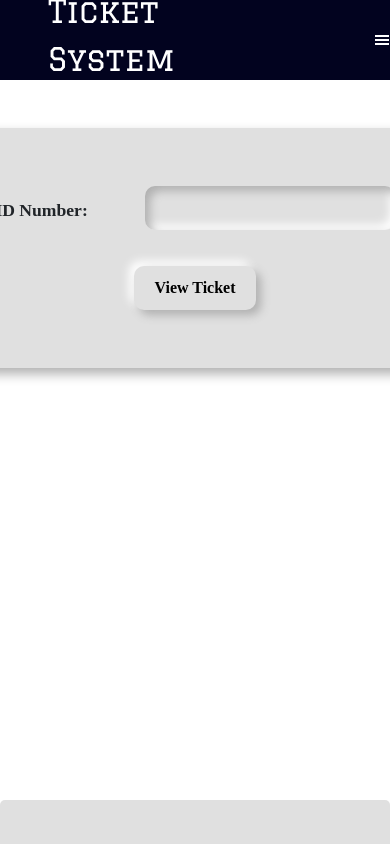
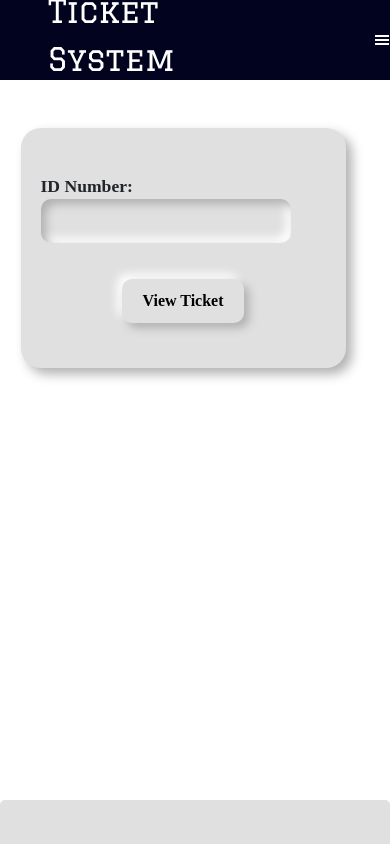
Before and after one commit to roysoumendu765/iitbhu_codefest_2024_haxplore, a React (Create React App) app: page /viewTicket in a window 390 px wide. Shown: the top 844 px of the page. Built offline with nearby package versions, Linux system fonts and the light colour scheme; a web font is replaced by a local one.

Commit message:
made responsive ticket buy form

```diff
--- a/src/components/Enquiryform.js
+++ b/src/components/Enquiryform.js
@@ -58,8 +58,8 @@ const Enquiryform = () => {
     }
 
     return (
-        <div className=' enguiry-container  mb-2 d-flex justify-content-center'>
-            <div className='form-container w-50 mt-2 p-5 neumorphic-input rounded-2'>
+        <div className='row enguiry-container  mb-2 d-flex justify-content-center'>
+            <div className='col-11 col-md-6 col-lg-5 mx-auto form-container  mt-2 p-5 neumorphic-input rounded-2'>
                 <h2 className='text-center'>Contact Us...</h2>
                 <form>
                     <div className="form-group">
--- a/src/components/FormSection.css
+++ b/src/components/FormSection.css
@@ -224,6 +224,13 @@
   background: #e0e0e0 !important;
 }
 
-.form-section > .row{
-  height: 50px;
+.form-section > .row {
+  height: 100px; /* Set default height */
 }
+
+/* Media query for large screens */
+@media screen and (min-width: 768px) {
+  .form-section > .row {
+    height: 50px; /* Set height for large screens */
+  }
+}
--- a/src/components/ViewTicketPage.css
+++ b/src/components/ViewTicketPage.css
@@ -15,7 +15,6 @@
 }
 .containerV {
     height: 15rem;
-    width: 40rem;
     /* border: 1px solid red; */
     display: flex;
     gap: 1rem;
--- a/src/components/ViewTicketPage.js
+++ b/src/components/ViewTicketPage.js
@@ -58,10 +58,10 @@ const ViewTicketPage = () => {
     };
 
     return (
-        <div className="outerMost">
-            <div className="containerV formContainer my-5">
+        <div className="row outerMost">
+            <div className="col-10  col-md-5 col-lg-4 mx-auto containerV formContainer my-5">
                 <div className="inputContainerV ">
-                    <label htmlFor="" className="neumorphic-label me-5">ID Number: &nbsp;</label>
+                    <label htmlFor="" className="neumorphic-label me-5 text-center">ID Number: &nbsp;</label>
                     <input type="text" className="neumorphic-input" value={idNo} onChange={changeHandler} />
                 </div>
                 <div className="submitButton">
```
